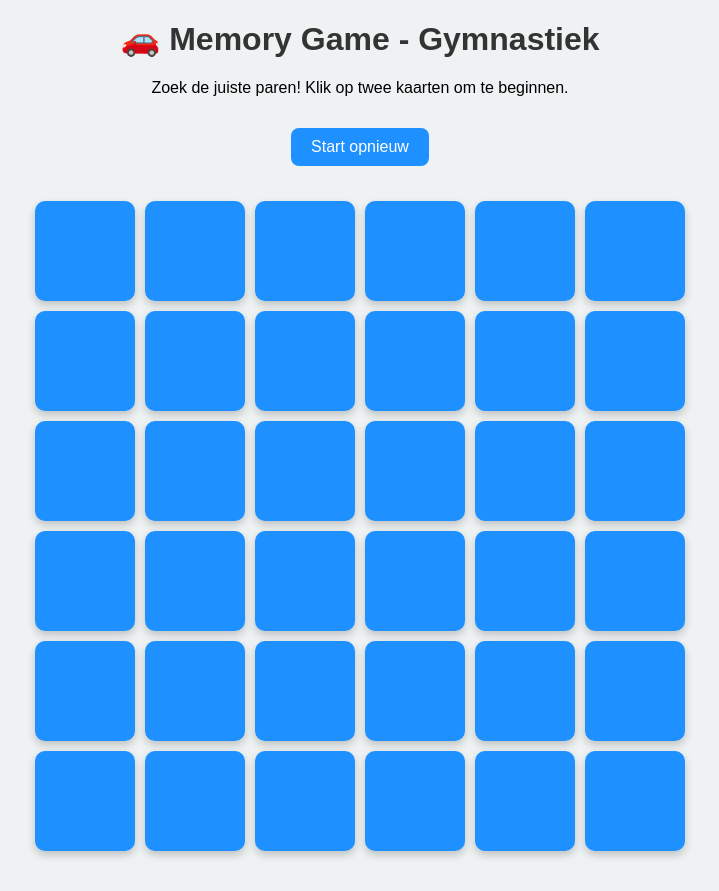
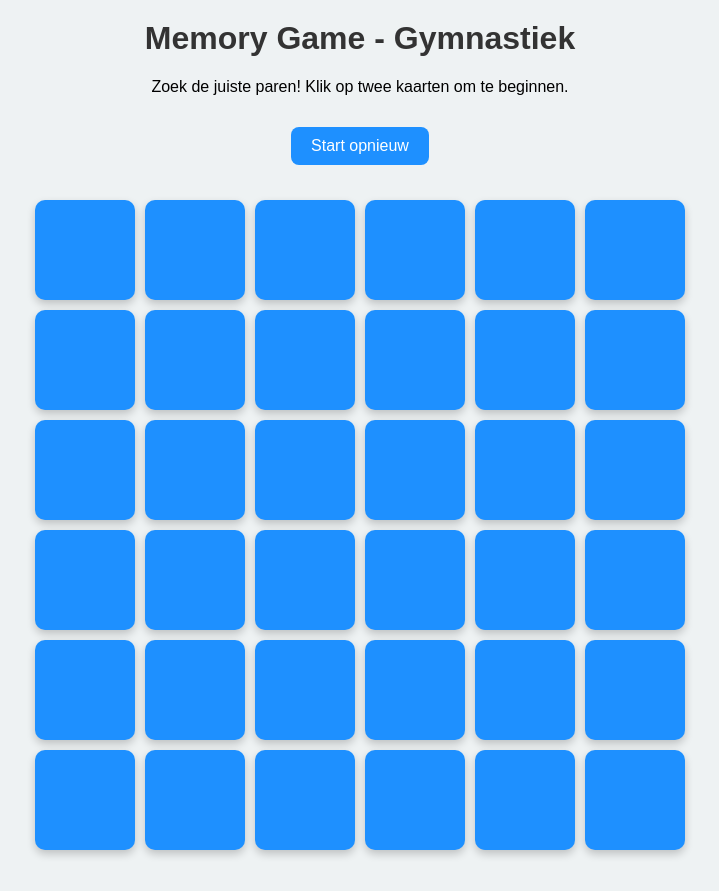
Before and after one commit to wintherentine/memory_gym, a plain HTML site: page index.html in a window 1280 px wide. Shown: the whole page, without its empty margins (280-999 px from the left). Drawn offline with Linux system fonts and the light colour scheme.

Commit message:
Update index.html

```diff
--- a/index.html
+++ b/index.html
@@ -8,7 +8,7 @@
   <meta name="theme-color" content="#1e90ff">
 </head>
 <body>
-  <h1>🚗 Memory Game - Gymnastiek</h1>
+  <h1>Memory Game - Gymnastiek</h1>
   <p>Zoek de juiste paren! Klik op twee kaarten om te beginnen.</p>
   <button id="reset-button">Start opnieuw</button>
   <div id="game-board" class="board"></div>
```
